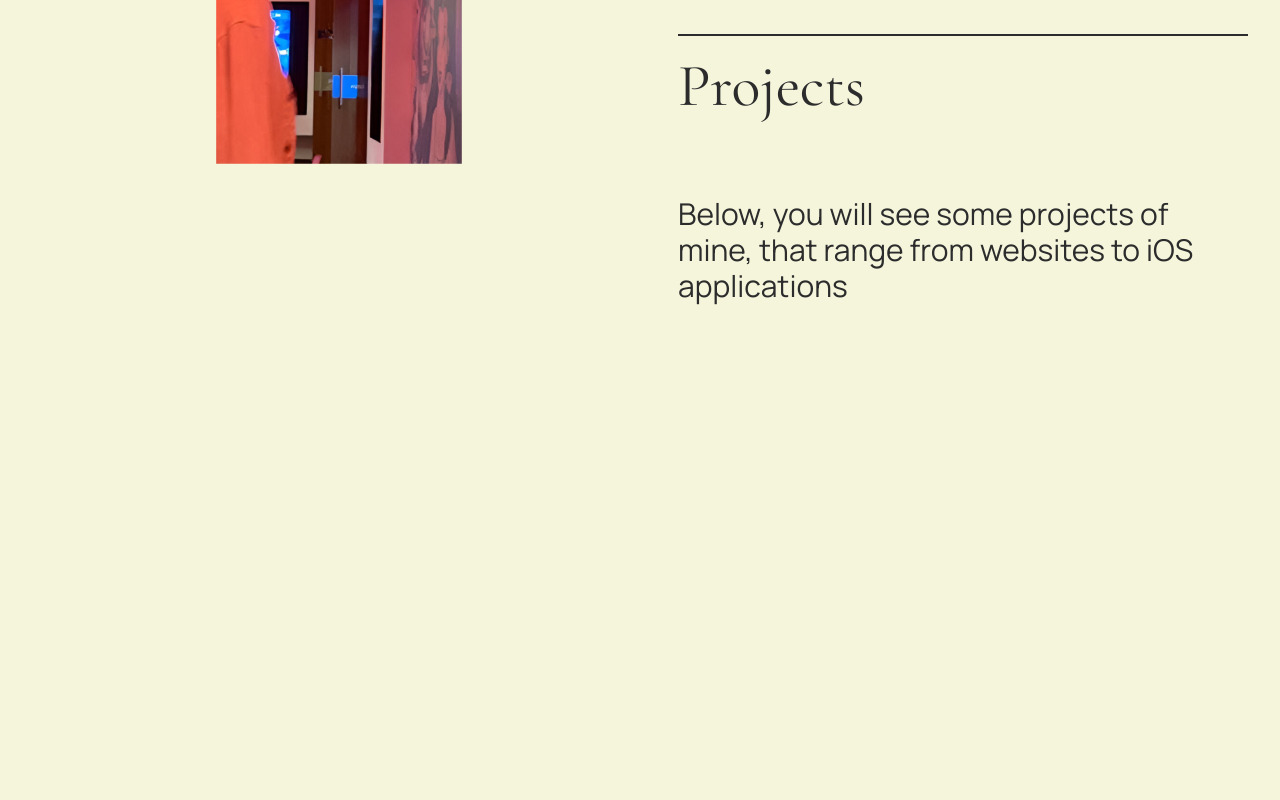
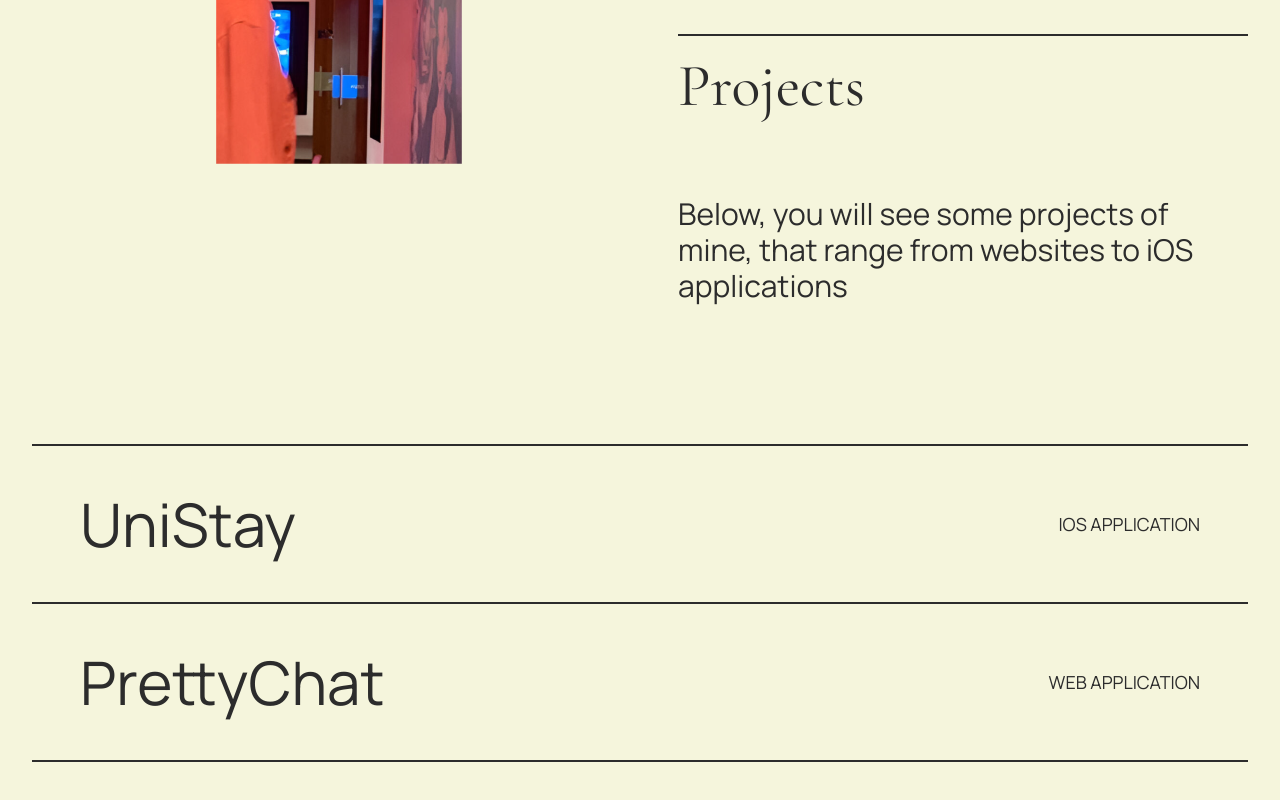
Before and after one commit to amarogu/mek, a Next.js app: page / in a window 1280 px wide. Shown: the part 1066-1866 px from the top of the page. Before the commit the page ends 1510 px from the top, so only its background shows below. Built offline with nearby package versions, Linux system fonts and the light colour scheme.

Commit message:
Add link to project cards in Projects component

```diff
--- a/src/app/Projects.tsx
+++ b/src/app/Projects.tsx
@@ -2,6 +2,7 @@ interface Project {
     title: string;
     type: string;
     image: React.ReactElement;
+    link: string;
 }
 
 interface ProjectsProps {
@@ -10,16 +11,18 @@ interface ProjectsProps {
 
 export default function Projects({ projects }: ProjectsProps) {
     return (
-        <section>
+        <section className="px-8 pb-24 container mx-auto">
             {
                 projects.map((project, index) => {
                     return (
-                        <section className={`p-12 border-text-200 ${index === 0 ? "border-y-2" : "border-b-2"}`}>
-                            <div className="flex justify-between">
-                                <h3>{project.title}</h3>
-                                <p>{project.type}</p>
-                            </div>
-                        </section>
+                        <a href={project.link}>
+                            <section className={`px-6 sm:p-12 py-12 border-text-200 ${index === 0 ? "border-y-2" : "border-b-2"}`}>
+                                <div className="flex justify-between items-center">
+                                    <h3 className="text-2xl md:text-6xl">{project.title}</h3>
+                                    <p className="text-lg uppercase">{project.type}</p>
+                                </div>
+                            </section>
+                        </a>
                     )
                 })
             }
--- a/src/app/page.tsx
+++ b/src/app/page.tsx
@@ -12,6 +12,7 @@ import Image from "next/image";
 import UniStayDesktop from '../../public/unistaydesktop.png';
 import UniStayMobile from '../../public/unistaysmall.png';
 import { useMediaQuery } from "react-responsive";
+import Projects from "./Projects";
 
 export default function Home() {
 
@@ -40,6 +41,22 @@ export default function Home() {
       <main className="relative overflow-x-hidden">
         <Hero />
         <About />
+        <Projects
+          projects={[
+            {
+              title: 'UniStay',
+              type: 'iOS Application',
+              image: <Image src={isLgScreen ? UniStayDesktop : UniStayMobile} alt="UniStay" />,
+              link: '/unistay'
+            },
+            {
+              title: 'PrettyChat',
+              type: 'Web application',
+              image: <Image src={UniStayDesktop} alt="UniStay" />,
+              link: '/prettychat'
+            },
+          ]}
+        />
       </main>
     </>
   );
```
